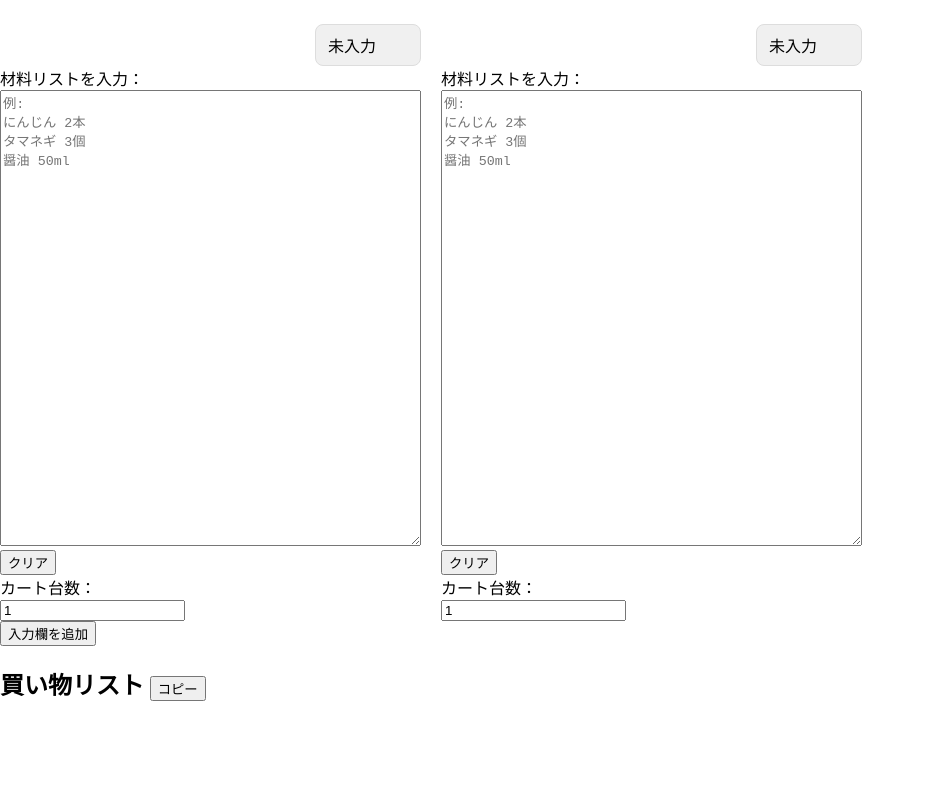
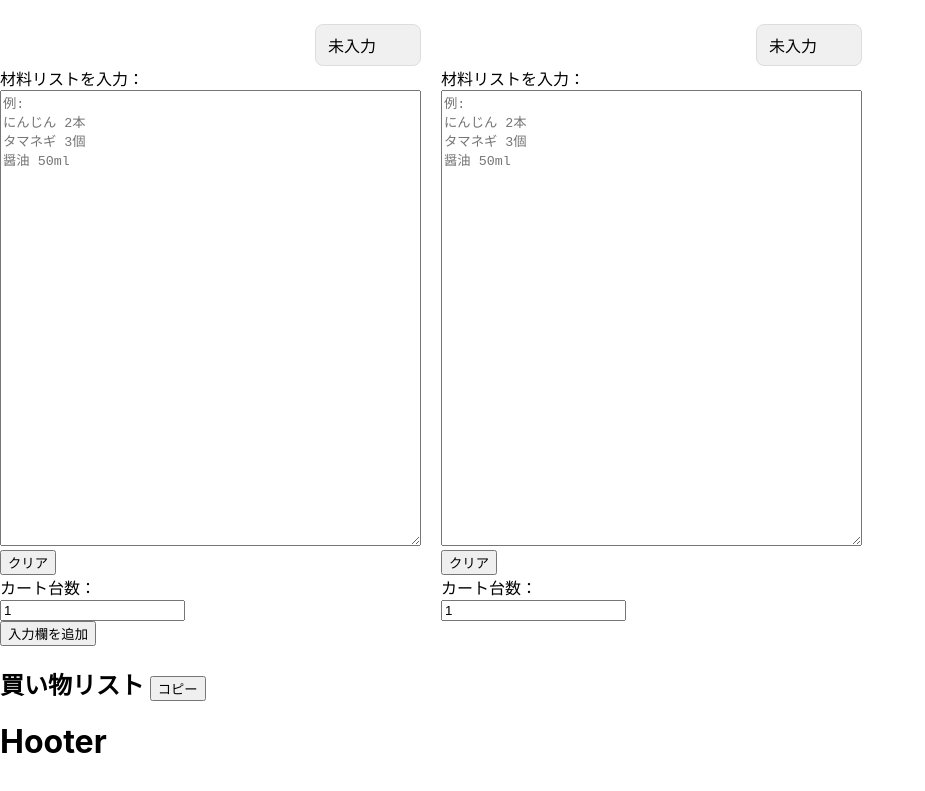
Before and after one commit to shimmen3141/calcart, a React (Create React App) app: page / in a window 1280 px wide. Shown: the part 365-1156 px from the top of the page, without its empty margins (0-925 px from the left). Built offline with nearby package versions, Linux system fonts and the light colour scheme.

Commit message:
add:AppHeader、AppFooterを追加

```diff
--- a/src/App.jsx
+++ b/src/App.jsx
@@ -1,6 +1,6 @@
 import React, { useState } from "react";
 import "./App.css";
-import { ShoppingList, Carts } from "./components/index";
+import { AppHeader, AppFooter, ShoppingList, Carts } from "./components/index";
 import { ToggleSwitchProvider } from "./contexts/ToggleSwitchContext";
 
 const App = () => {
@@ -23,9 +23,10 @@ const App = () => {
 
   return (
     <ToggleSwitchProvider>
-      <h1>Calcart</h1>
+      <AppHeader />
       <Carts allCarts={allCarts} setAllCarts={setAllCarts} />
       <ShoppingList items={organizeIngredient()} />
+      <AppFooter />
     </ToggleSwitchProvider>
   );
 };
--- /dev/null
+++ b/src/components/AppFooter/AppFooter.js
@@ -0,0 +1,9 @@
+const AppFooter = () => {
+  return (
+    <div>
+      <h1>Hooter</h1>
+    </div>
+  );
+};
+
+export default AppFooter;
--- /dev/null
+++ b/src/components/AppHeader/AppHeader.js
@@ -0,0 +1,9 @@
+const AppHeader = () => {
+  return (
+    <div>
+      <h1>Calcart</h1>
+    </div>
+  );
+};
+
+export default AppHeader;
--- a/src/components/Cart/useCart.js
+++ b/src/components/Cart/useCart.js
@@ -10,8 +10,6 @@ const useCart = ({
   cartID,
   cartNumber,
   cartRefs,
-  isRemoveSymbolsApplied,
-  isSpoonToGramApplied,
 }) => {
   // 入力内容を管理する変数
   const [inputText, setInputText] = useState("");
@@ -28,7 +26,6 @@ const useCart = ({
   // 入力内容を処理し、入力形式とカートを更新する関数
   const parseInput = (text) => {
     // 入力内容を改行ごとに分割してそれぞれ処理する
-    // const lines = divideInput(text, isRemoveSymbolsApplied);
     const lines = divideInput(text, toggleStates.removeSymbols);
 
     // 入力内容から入力形式を分類する
--- a/src/components/index.js
+++ b/src/components/index.js
@@ -1,8 +1,9 @@
 // components
+export { default as AppHeader } from "./AppHeader/AppHeader";
+export { default as AppFooter } from "./AppFooter/AppFooter";
 export { default as Cart } from "./Cart/Cart";
 export { default as Carts } from "./Carts/Carts";
 export { default as ShoppingList } from "./ShoppingList/ShoppingList";
-export { default as CopyButton } from "./CopyButton/CopyButton";
 export { default as InputFormatTag } from "./InputFormatTag/InputFormatTag";
 export { default as InputFormatModal } from "./InputFormatModal/InputFormatModal";
 export { default as RemoveSymbolsModal } from "./RemoveSymbolsModal/RemoveSymbolsModal";
@@ -10,6 +11,7 @@ export { default as SpoonToGramModal } from "./SpoonToGramModal/SpoonToGramModal
 
 // components/common
 export { default as CloseButton } from "./common/CloseButton/CloseButton";
+export { default as CopyButton } from "./common/CopyButton/CopyButton";
 export { default as HelpButton } from "./common/HelpButton/HelpButton";
 export { default as Modal } from "./common/Modal/Modal";
 export { default as useModal } from "./common/Modal/useModal";
```
Also changed, not shown: src/components/common/CopyButton/CopyButton.js (renamed from src/components/CopyButton/CopyButton.js), src/components/common/CopyButton/useCopyButton.js (renamed from src/components/CopyButton/useCopyButton.js).
